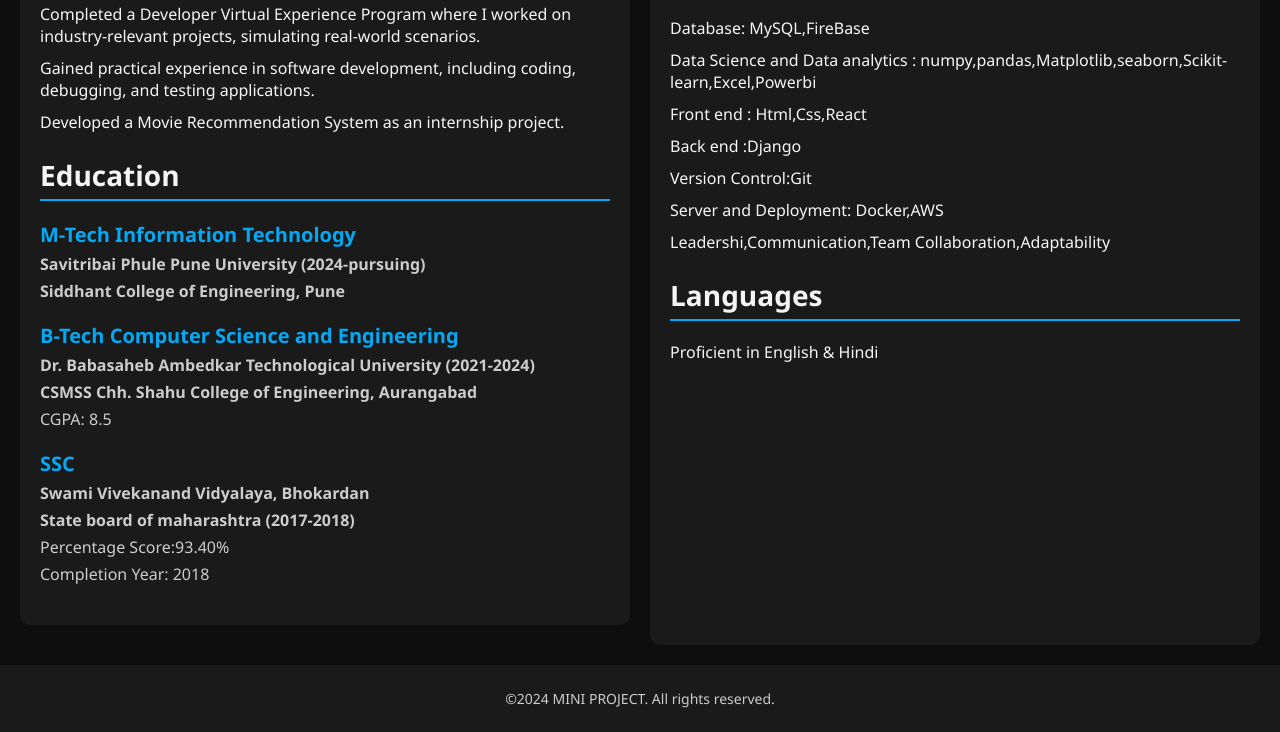
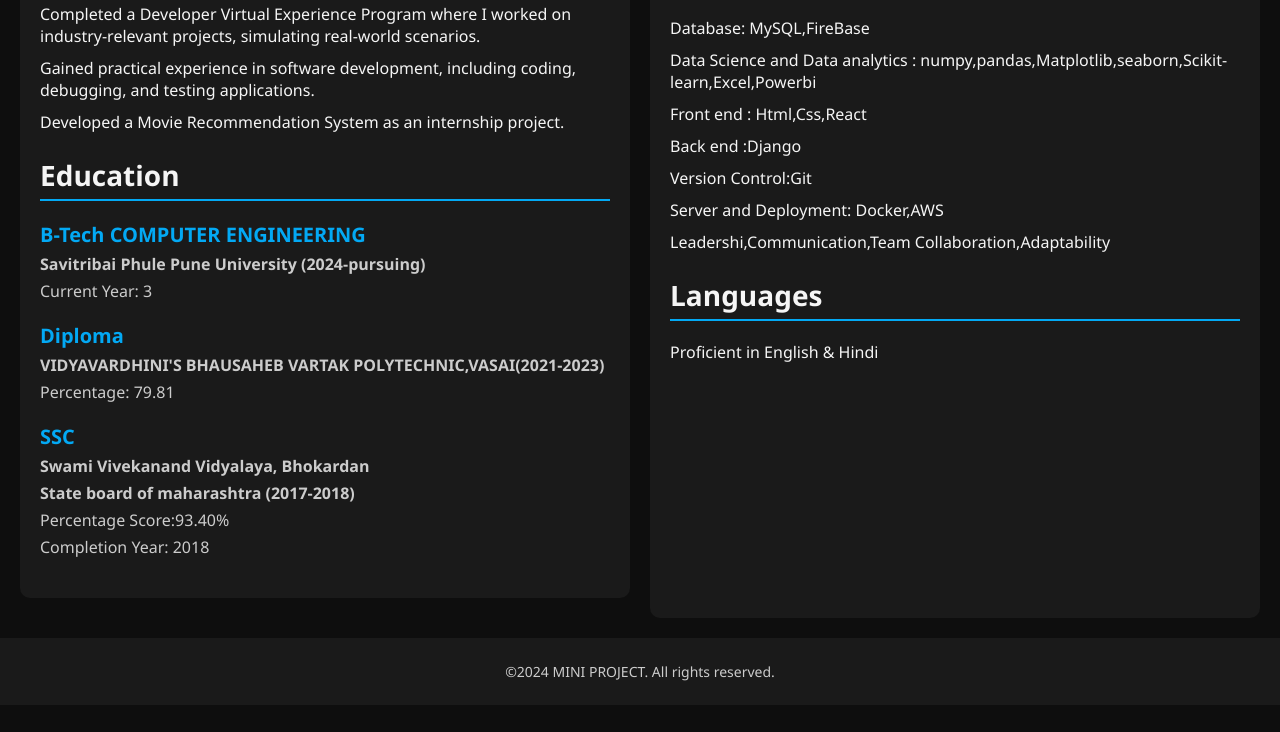
Before and after one commit to Daivesh-Chaudhari/My_Resume, a plain HTML site: page index.html in a window 1280 px wide. Shown: the part 848-1580 px from the top of the page. After the commit the page ends 1553 px from the top, so only its background shows below. Drawn offline with Linux system fonts and the light colour scheme.

Commit message:
Update index.html

```diff
--- a/index.html
+++ b/index.html
@@ -225,16 +225,15 @@
             <section id="education">
                 <h2>Education</h2>
                 <div class="education-item">
-                    <h3>M-Tech Information Technology</h3>
+                    <h3>B-Tech COMPUTER ENGINEERING</h3>
                     <p><strong>Savitribai Phule Pune University (2024-pursuing)</strong></p>
-                    <p><strong>Siddhant College of Engineering, Pune</strong></p>
+                    <P>Current Year: 3</P>
                 </div>
 
                 <div class="education-item">
-                    <h3>B-Tech Computer Science and Engineering</h3>
-                    <p><strong>Dr. Babasaheb Ambedkar Technological University (2021-2024)</strong></p>
-                    <p><strong>CSMSS Chh. Shahu College of Engineering, Aurangabad</strong></p>
-                    <p>CGPA: 8.5</p>
+                    <h3>Diploma</h3>
+                    <p><strong>VIDYAVARDHINI'S BHAUSAHEB VARTAK POLYTECHNIC,VASAI(2021-2023)</strong></p>
+                    <p>Percentage: 79.81</p>
                 </div>
 
                 <div class="education-item">
```
